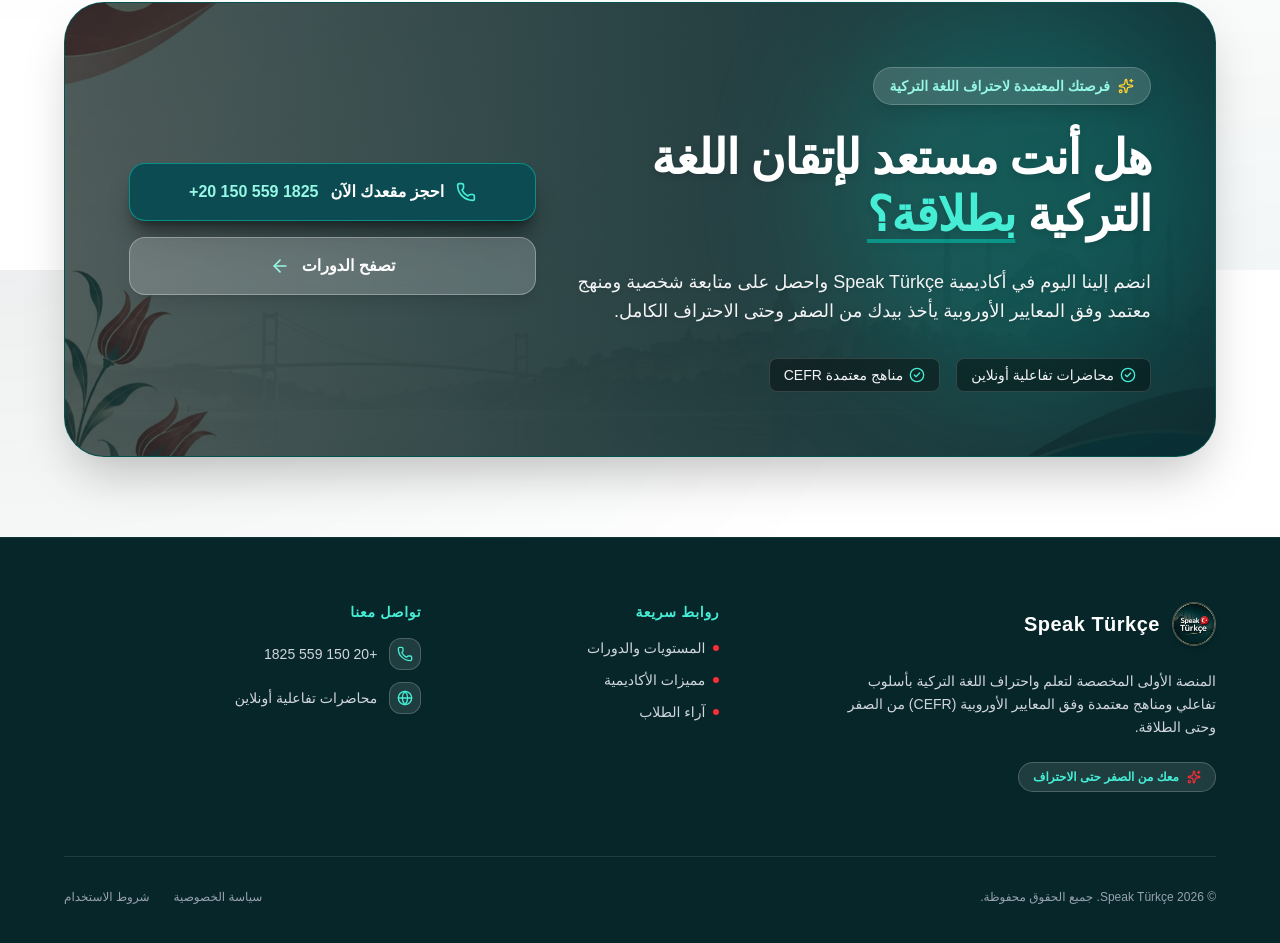
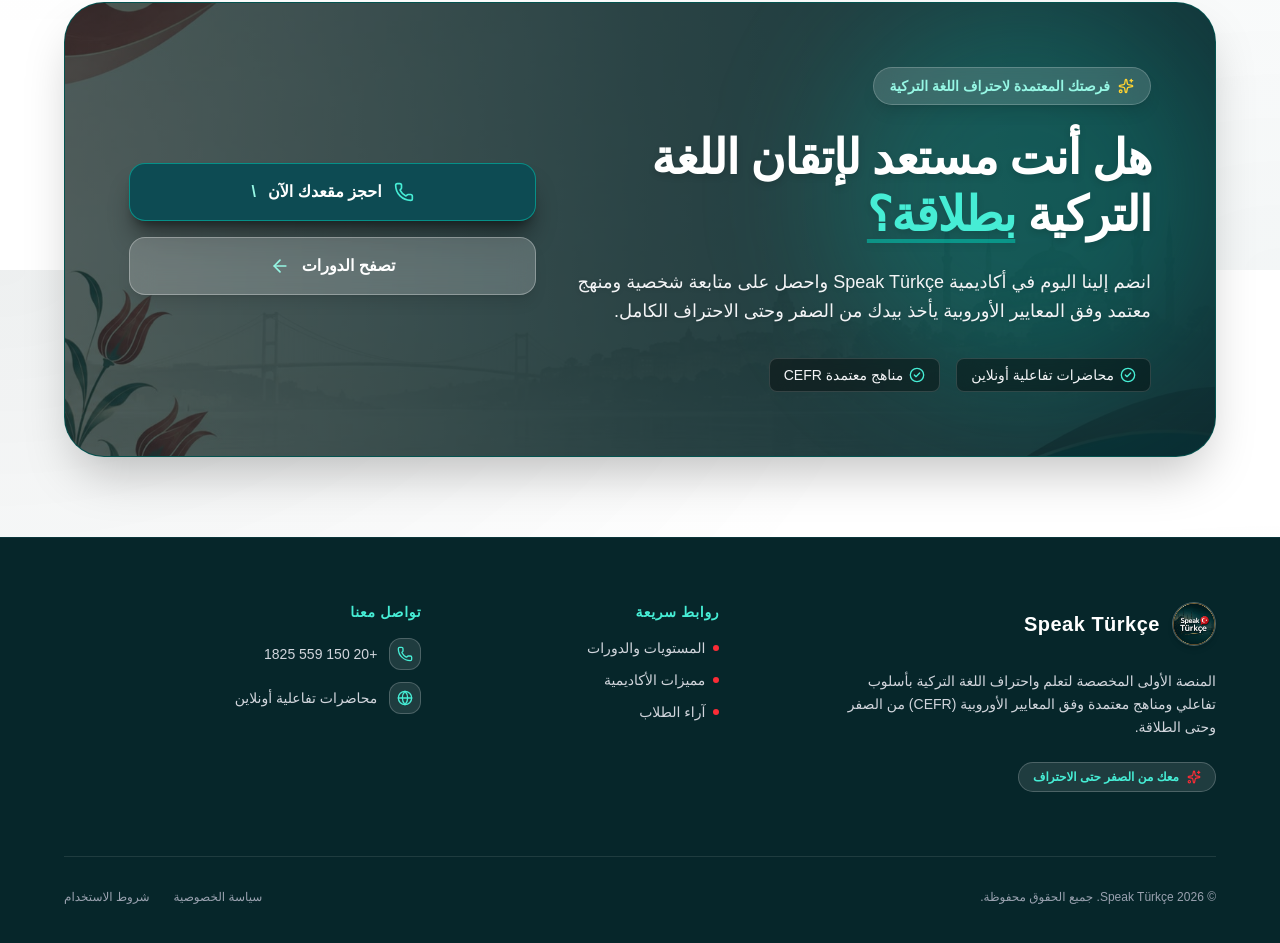
Before and after one commit to mostafaaboelmagd/-Speak-T-rk-e, a Next.js app: page / in a window 1280 px wide. Shown: the part 3730-4673 px from the top of the page. Built offline with nearby package versions, Linux system fonts and the light colour scheme.

Commit message:
Update project changes

```diff
--- a/components/site/Banner.jsx
+++ b/components/site/Banner.jsx
@@ -68,8 +68,7 @@ export default function Banner({ onOpenRegister }) {
                 <Phone className="w-5 h-5 text-teal-300" />
                 <span>احجز مقعدك الآن</span>
                 <span dir="ltr" className="text-teal-200 font-bold">
-                  +20 150 559 1825
-                </span>
+\                </span>
               </a>
 
               {/* زر تصفح الدورات بتأثير زجاجي واضح */}
```
